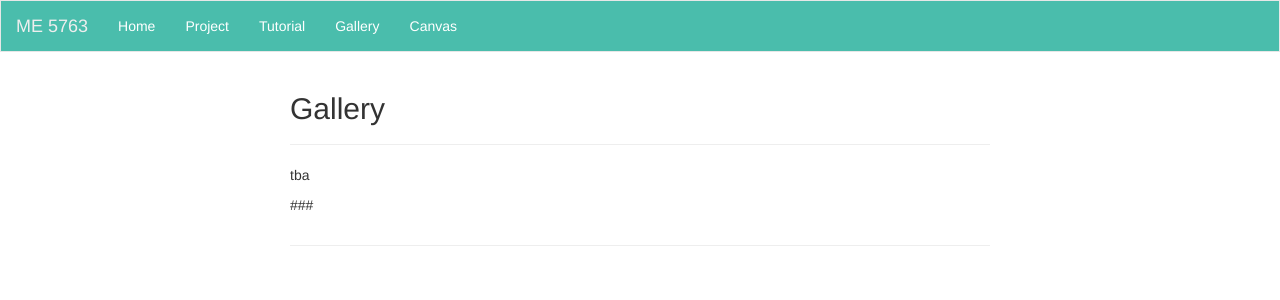
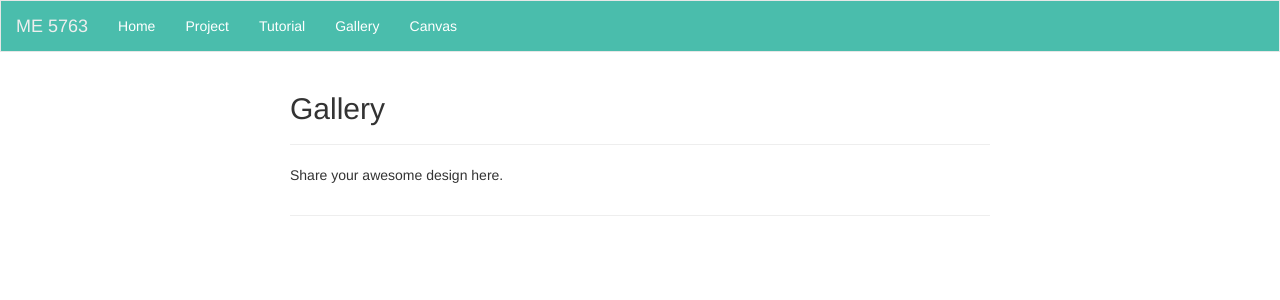
Before and after one commit to me5763/lab-fs19, a Jekyll site: the page built from pages/gallery.md, in a window 1280 px wide. Shown: the top 300 px of the page. Built offline with Jekyll 4.4.1, drawn with Linux system fonts in a browser that asks for light colours; nearby versions of some CDN libraries.

```diff
--- a/pages/gallery.md
+++ b/pages/gallery.md
@@ -1,9 +1,7 @@
 ---
 layout: page
 title: Gallery
-description: Modeling
+description: Gallery
 ---
 
-tba
-
-###
+Share your awesome design here.
```
Also changed, not shown: 404.md (+3 -1 lines).
